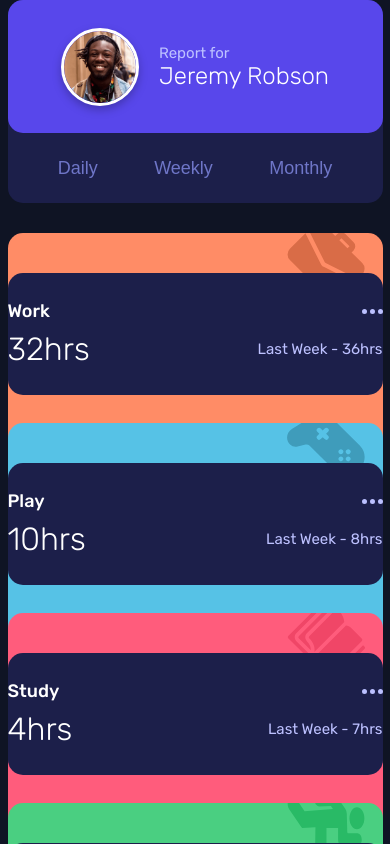
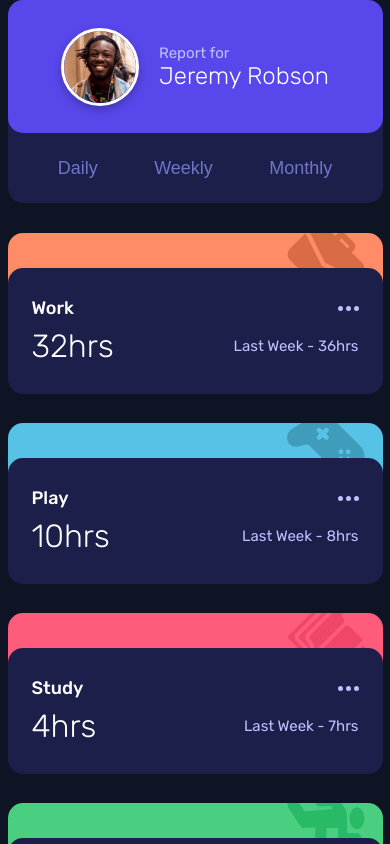
Before and after one commit to prpcodes/time-tracking-dashboard, a React (Create React App) app: page / in a window 390 px wide. Shown: the top 844 px of the page. Built offline with nearby package versions, Linux system fonts and the light colour scheme.

Commit message:
💄 added height and with calculations

```diff
--- a/src/Components/Card/Card.css
+++ b/src/Components/Card/Card.css
@@ -81,17 +81,19 @@ section {
 @media (max-width: 1200px) {
   section {
     width: 100%;
+    height: calc(100% - 50px);
   }
   #banner {
-    height: 78px;
+    height: calc(100% - 75px);
   }
   #card {
-    height: 122px;
+    height: calc(100% - 40px);
+    width: calc(100% - 48px);
     display: flex;
     flex-direction: column;
     justify-content: center;
     align-items: center;
-    margin-top: -38px;
+    padding: 28px 24px;
   }
   #card #header {
     margin: 0 0 4px 0;
```
